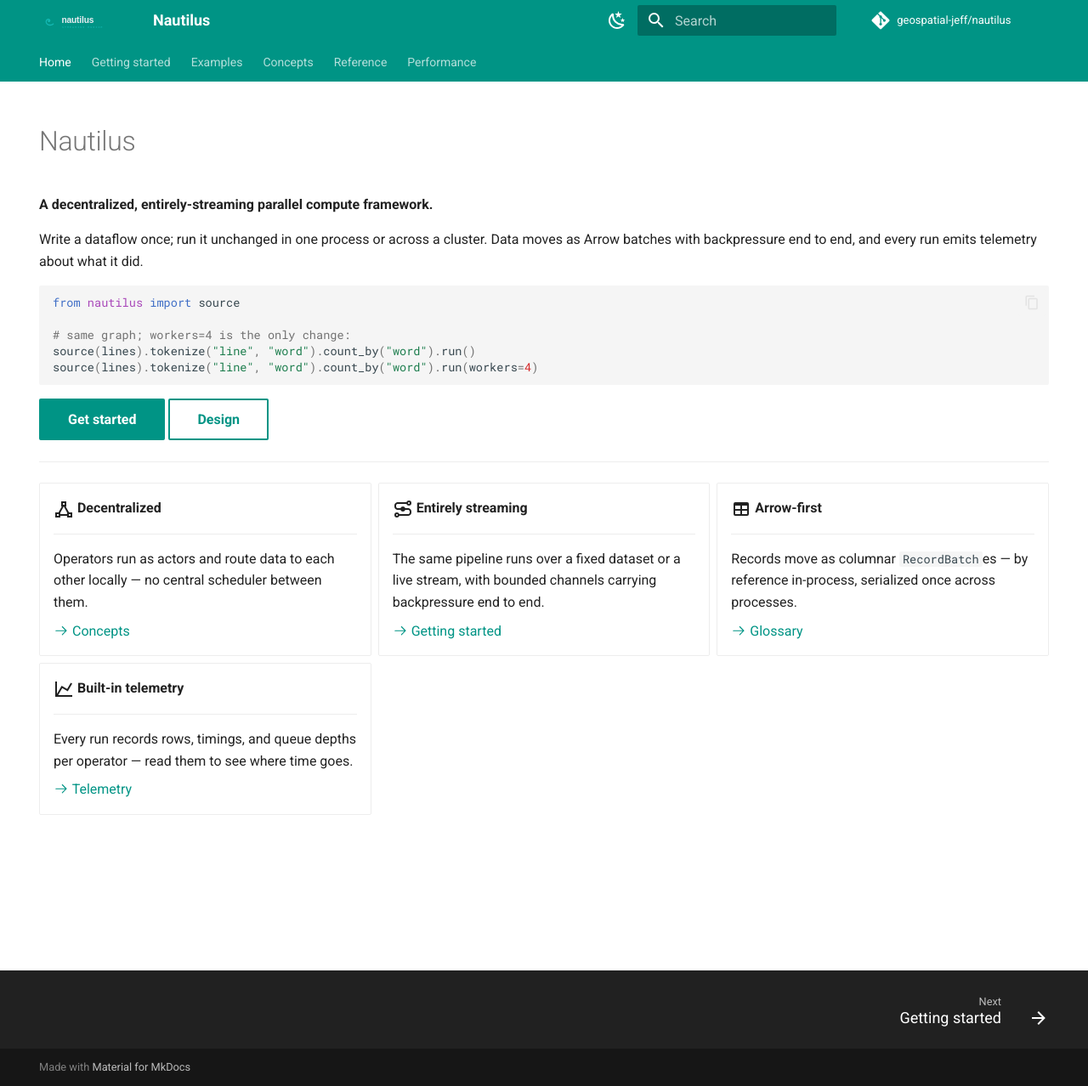
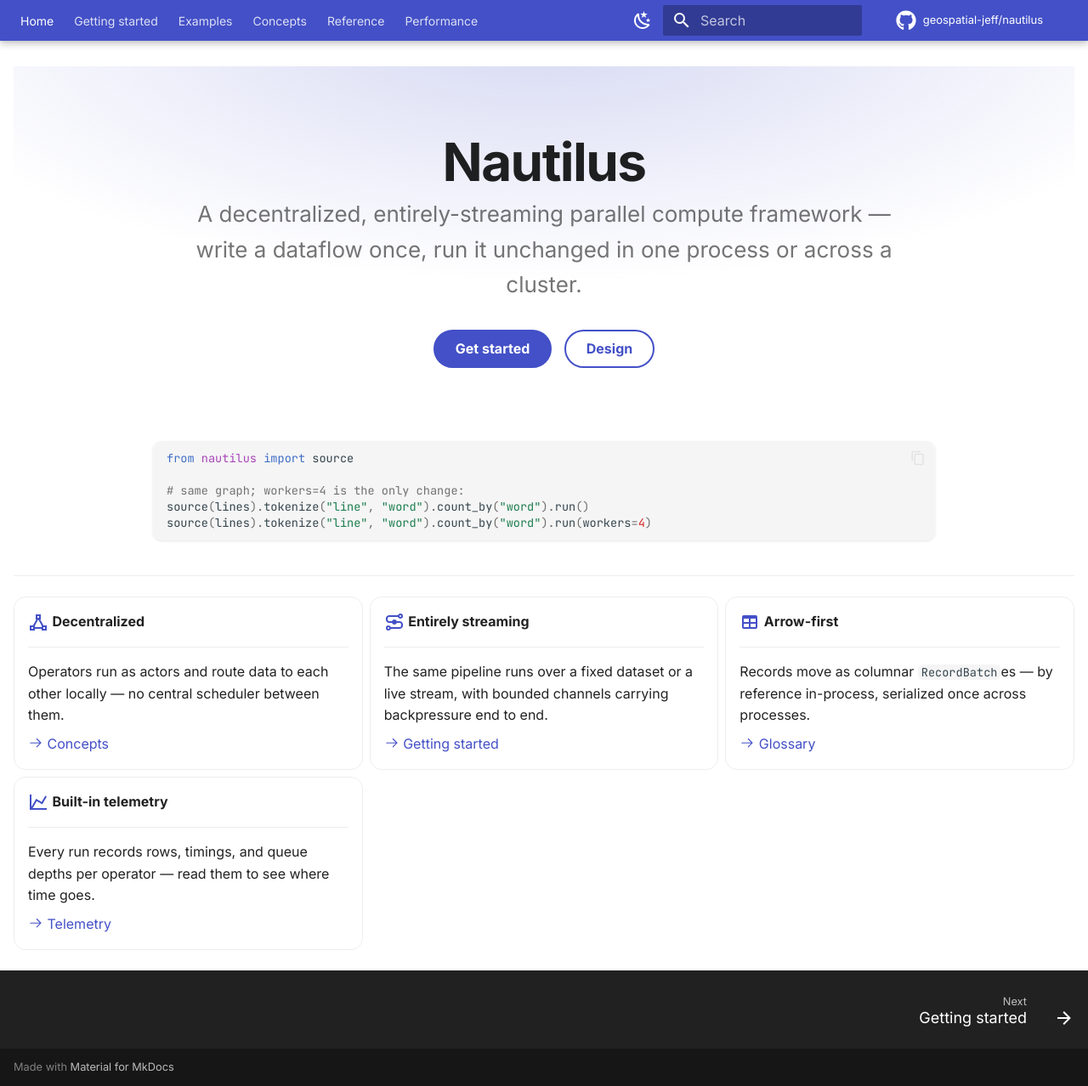
Before and after one commit to geospatial-jeff/nautilus, an MkDocs documentation site: the page built from docs/index.md, in a window 1280 px wide and 1278 px high. Shown: the whole window at 85% size. Built offline with MkDocs 1.6.1 and Material for MkDocs 9.7.7, drawn with Linux system fonts in a browser that asks for light colours; comment, search, counter and statistics services are not loaded.

Commit message:
docs: visual polish — indigo theme, single-row header, wider layout
Custom stylesheet (docs/stylesheets/extra.css) and Inter/JetBrains Mono fonts: a
monochromatic indigo palette (accent in the same family so links and the button
hover never clash), a centered landing hero, card/code/table polish, and a
widened layout cap (61rem to 85rem) so a widescreen isn't a narrow crunched
column and the 9-column telemetry table has room. Wide tables become their own
horizontal scroll container instead of being clipped.

A custom_dir override (overrides/partials/) renders the top-level nav inline in
the header row — one row with page links, search, and the repo link, no logo —
and blanks the standalone tab row. The header is sticky, so the nav stays visible
on scroll. Below the tabs breakpoint the nav collapses into the drawer as stock.

Co-authored-by: Claude Opus 4.8 (1M context) <noreply@anthropic.com>

````diff
--- a/docs/index.md
+++ b/docs/index.md
@@ -4,12 +4,18 @@ hide:
   - toc
 ---
 
+<div class="hero" markdown>
+
 # Nautilus
 
-**A decentralized, entirely-streaming parallel compute framework.**
+<p class="hero-tagline">A decentralized, entirely-streaming parallel compute framework — write a dataflow once, run it unchanged in one process or across a cluster.</p>
 
-Write a dataflow once; run it unchanged in one process or across a cluster. Data moves as Arrow batches
-with backpressure end to end, and every run emits telemetry about what it did.
+[Get started](getting-started.md){ .md-button .md-button--primary }
+[Design](design.md){ .md-button }
+
+</div>
+
+<div class="hero-code" markdown>
 
 ```python
 from nautilus import source
@@ -19,8 +25,7 @@ source(lines).tokenize("line", "word").count_by("word").run()
 source(lines).tokenize("line", "word").count_by("word").run(workers=4)
 ```
 
-[Get started](getting-started.md){ .md-button .md-button--primary }
-[Design](design.md){ .md-button }
+</div>
 
 ---
 
--- /dev/null
+++ b/docs/stylesheets/extra.css
@@ -0,0 +1,125 @@
+/* Nautilus docs — visual polish (experimental; not committed yet). */
+
+/* ---- Brand palette ---------------------------------------------------- */
+/* Monochromatic indigo: the accent stays in the same family as the primary, so
+   links, focus rings, and the button hover (Material swaps the primary button's
+   background to the accent) never clash with a second hue. */
+:root {
+  --md-primary-fg-color:        #4350c7;
+  --md-primary-fg-color--light: #6b78e0;
+  --md-primary-fg-color--dark:  #2f3a9e;
+  --md-accent-fg-color:         #5b6cff;
+  --nautilus-glow:              rgba(67, 80, 199, .22);
+}
+[data-md-color-scheme="slate"] {
+  --md-primary-fg-color: #7684ff;
+  --md-accent-fg-color:  #97a4ff;
+  --md-typeset-a-color:  #9aa6ff;
+  --nautilus-glow:       rgba(118, 132, 255, .18);
+}
+
+/* ---- Layout width ----------------------------------------------------- */
+/* Material caps the whole layout at 61rem and centers it, which reads as a
+   narrow crunched column with wide empty margins on a widescreen — and squeezes
+   dense tables (the 9-column telemetry reference) until every cell wraps. Use
+   more of the viewport so those tables have room. Prose stays readable because
+   the nav + ToC sidebars take the extra width alongside the content. */
+.md-grid { max-width: 85rem; }
+
+/* ---- Header: single-row inline nav (rendered by overrides/partials/header.html).
+   The nav fills the row and pushes search + repo to the right; its links reuse
+   Material's tab-link styling and sit centered in the row. ---------------- */
+.md-header__nav { flex-grow: 1; min-width: 0; margin-left: .4rem; }
+.md-header__nav .md-tabs__list {
+  display: flex;
+  align-items: center;
+  height: 2.4rem;
+  margin: 0;
+  padding: 0;
+  list-style: none;
+}
+.md-header__nav .md-tabs__item { height: auto; margin: 0; }
+.md-header__nav .md-tabs__link { margin: 0; opacity: .82; font-weight: 500; }
+.md-header__nav .md-tabs__link:hover,
+.md-header__nav .md-tabs__item--active .md-tabs__link { opacity: 1; }
+
+/* Inline nav is desktop-only; on smaller screens the drawer (hamburger) holds
+   the nav, exactly as stock Material. */
+@media screen and (max-width: 76.1875em) {
+  .md-header__nav { display: none; }
+}
+
+/* ---- Code & admonitions ---------------------------------------------- */
+.md-typeset pre > code,
+.md-typeset .highlight { border-radius: .5rem; }
+.md-typeset pre > code { box-shadow: 0 1px 3px rgba(0, 0, 0, .10); }
+.md-typeset :not(pre) > code { border-radius: .3rem; }
+.md-typeset .admonition,
+.md-typeset details { border-radius: .5rem; }
+
+/* ---- Tables ----------------------------------------------------------- */
+/* Wide reference tables (e.g. the 9-column telemetry catalog) exceed the content
+   column. Make each table its own horizontal scroll container so the overflow
+   scrolls instead of being clipped — `overflow: hidden` here would clip it. */
+.md-typeset table:not([class]) {
+  display: block;
+  max-width: 100%;
+  overflow-x: auto;
+  border-radius: .4rem;
+}
+.md-typeset table:not([class]) th { font-weight: 700; }
+
+/* ---- Grid cards: lift on hover --------------------------------------- */
+.md-typeset .grid.cards > ul > li {
+  border-radius: .7rem;
+  transition: border-color .2s ease, box-shadow .2s ease, transform .2s ease;
+}
+.md-typeset .grid.cards > ul > li:hover {
+  border-color: var(--md-accent-fg-color);
+  box-shadow: 0 .4rem 1.4rem rgba(0, 0, 0, .13);
+  transform: translateY(-3px);
+}
+.md-typeset .grid.cards .twemoji.lg svg,
+.md-typeset .grid.cards .twemoji.lg { color: var(--md-primary-fg-color); }
+
+/* ---- Buttons ---------------------------------------------------------- */
+.md-typeset .md-button {
+  border-radius: 2rem;
+  padding: .5em 1.5em;
+  font-weight: 600;
+  transition: transform .15s ease, box-shadow .15s ease;
+}
+.md-typeset .md-button--primary:hover {
+  box-shadow: 0 .3rem 1rem var(--nautilus-glow);
+  transform: translateY(-1px);
+}
+
+/* ---- Home hero -------------------------------------------------------- */
+.hero {
+  text-align: center;
+  padding: 4rem 1rem 1.5rem;
+  margin: -1rem 0 2rem;
+  background:
+    radial-gradient(1100px 420px at 50% -12%, var(--nautilus-glow), transparent 72%);
+}
+.hero h1 {
+  font-size: 3.1rem;
+  font-weight: 800;
+  letter-spacing: -.025em;
+  line-height: 1.05;
+  margin: 0 0 .4rem;
+  color: var(--md-default-fg-color);
+}
+.hero .hero-tagline {
+  font-size: 1.3rem;
+  font-weight: 400;
+  color: var(--md-default-fg-color--light);
+  max-width: 42rem;
+  margin: 0 auto 1.6rem;
+}
+.hero .md-button + .md-button { margin-left: .5rem; }
+/* No ¶ permalink anchor on the hero title. */
+.hero h1 .headerlink { display: none; }
+
+/* Center the intro code sample under the hero and give it room to breathe. */
+.hero-code { max-width: 46rem; margin: 0 auto 2rem; }
--- a/mkdocs.yml
+++ b/mkdocs.yml
@@ -7,24 +7,30 @@ docs_dir: docs
 
 theme:
   name: material
-  logo: nautilus-lockup-dark.svg
+  custom_dir: overrides
   favicon: nautilus-lockup.svg
+  font:
+    text: Inter
+    code: JetBrains Mono
+  icon:
+    repo: fontawesome/brands/github
   palette:
     - media: "(prefers-color-scheme: light)"
       scheme: default
-      primary: teal
-      accent: teal
+      primary: custom
+      accent: custom
       toggle: { icon: material/weather-night, name: Switch to dark mode }
     - media: "(prefers-color-scheme: dark)"
       scheme: slate
-      primary: teal
-      accent: teal
+      primary: custom
+      accent: custom
       toggle: { icon: material/weather-sunny, name: Switch to light mode }
   features:
     - navigation.tabs
     - navigation.sections
     - navigation.top
     - navigation.tracking
+    - navigation.path
     - navigation.instant
     - navigation.instant.prefetch
     - navigation.footer
@@ -35,6 +41,9 @@ theme:
     - content.code.annotate
     - content.tabs.link
     - toc.follow
+
+extra_css:
+  - stylesheets/extra.css?v=7
 
 nav:
   - Home: index.md
--- /dev/null
+++ b/overrides/partials/header.html
@@ -0,0 +1,48 @@
+{#-
+  Custom single-row header: the top-level nav is rendered inline (as flex
+  children of the header row) instead of in a separate tab row, so page links,
+  search, and the repo link share one row and can't overlap. The standalone tab
+  row (partials/tabs.html) is blanked out. Based on Material's stock header.html.
+-#}
+{% import "partials/tabs-item.html" as item with context %}
+<header class="md-header md-header--shadow" data-md-component="header">
+  <nav class="md-header__inner md-grid" aria-label="{{ lang.t('header') }}">
+    <label class="md-header__button md-icon" for="__drawer">
+      {% set icon = config.theme.icon.menu or "material/menu" %}
+      {% include ".icons/" ~ icon ~ ".svg" %}
+    </label>
+    <div class="md-header__nav" aria-label="{{ lang.t('tabs') }}">
+      <ul class="md-tabs__list">
+        {% for nav_item in nav.items %}
+          {{ item.render(nav_item) }}
+        {% endfor %}
+      </ul>
+    </div>
+    {% if config.theme.palette %}
+      {% if not config.theme.palette is mapping %}
+        {% include "partials/palette.html" %}
+      {% endif %}
+    {% endif %}
+    {% if not config.theme.palette is mapping %}
+      {% include "partials/javascripts/palette.html" %}
+    {% endif %}
+    {% if config.extra.alternate %}
+      {% include "partials/alternate.html" %}
+    {% endif %}
+    {% if "material/search" in config.plugins %}
+      {% set search = config.plugins["material/search"] | attr("config") %}
+      {% if search.enabled %}
+        <label class="md-header__button md-icon" for="__search">
+          {% set icon = config.theme.icon.search or "material/magnify" %}
+          {% include ".icons/" ~ icon ~ ".svg" %}
+        </label>
+        {% include "partials/search.html" %}
+      {% endif %}
+    {% endif %}
+    {% if config.repo_url %}
+      <div class="md-header__source">
+        {% include "partials/source.html" %}
+      </div>
+    {% endif %}
+  </nav>
+</header>
--- /dev/null
+++ b/overrides/partials/tabs.html
@@ -0,0 +1,2 @@
+{#- The top-level nav is rendered inline in the header row (see
+    partials/header.html), so the standalone tab row is intentionally empty. -#}
````
